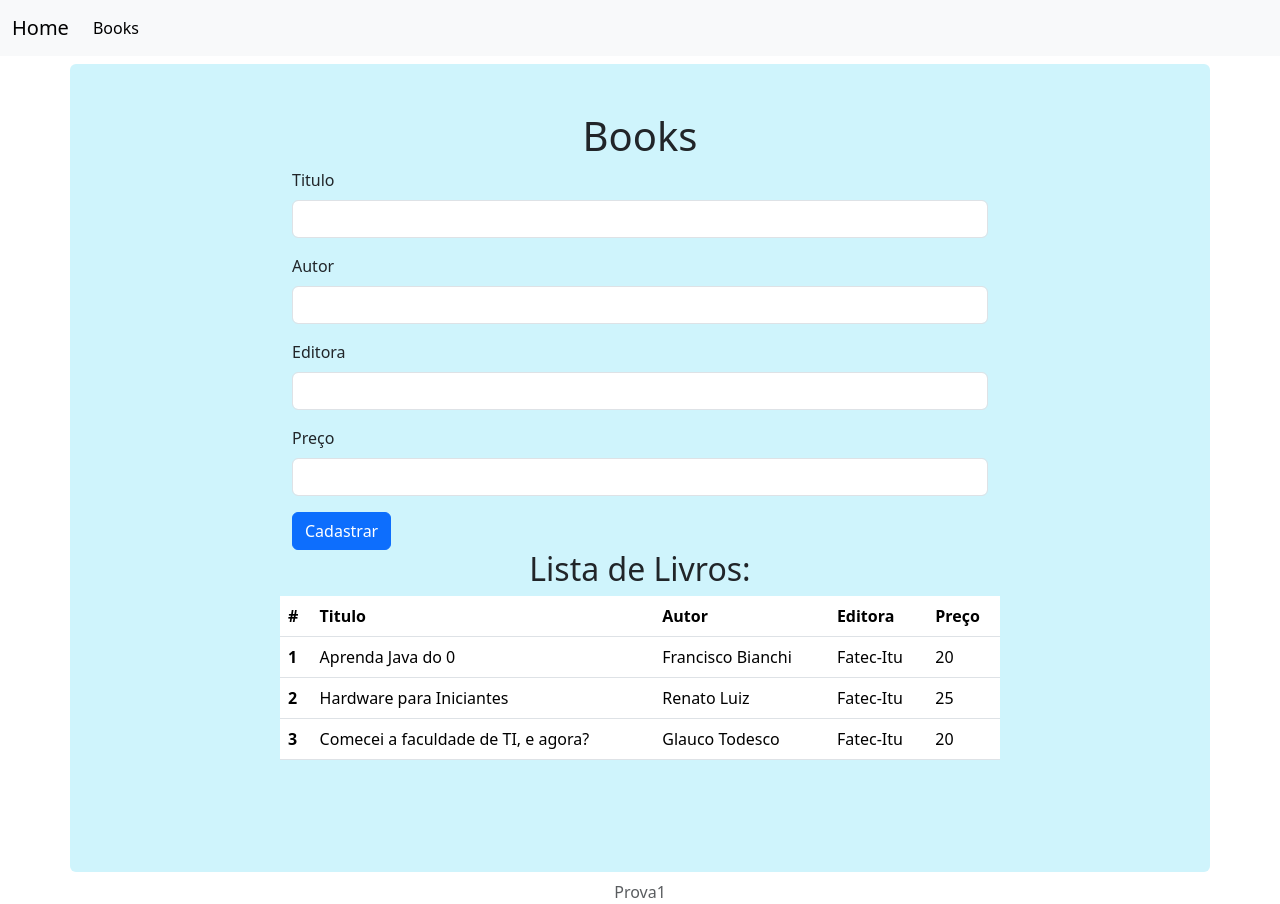
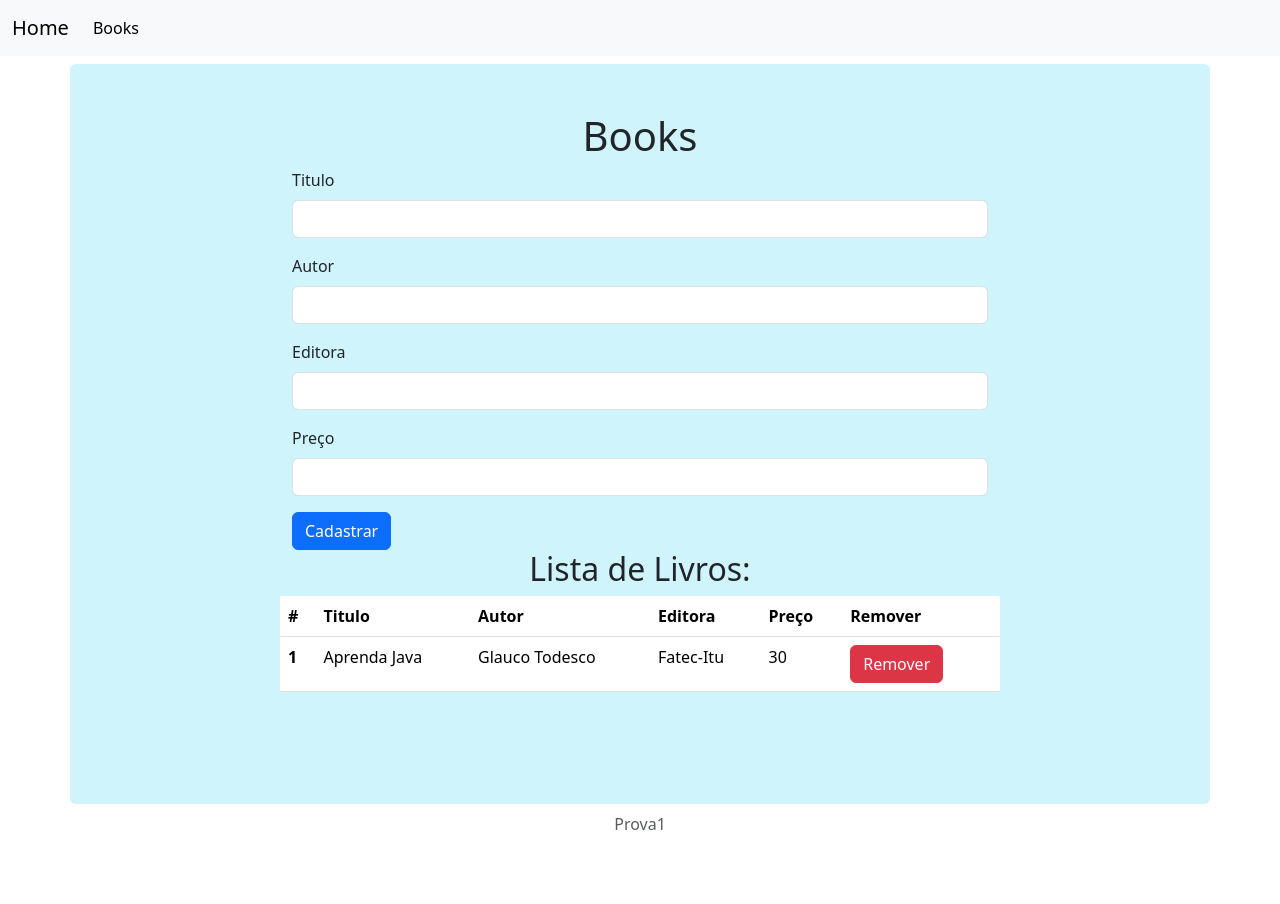
Before and after one commit to paulohenriqueo/-prova-angular-1, an Angular app: page /books in a window 1280 px wide. After the commit the page ends 836 px from the top, so only its background shows below. Built offline with nearby package versions, Linux system fonts and the light colour scheme; data requests are answered from the project's data file.

Commit message:
commit 8

```diff
--- a/db.json
+++ b/db.json
@@ -2,24 +2,10 @@
   "books": [
     {
       "id": 1,
-      "title": "Aprenda Java do 0",
-      "author": "Francisco Bianchi",
-      "publi": "Fatec-Itu",
-      "price": 20
-    },
-    {
-      "id": 2,
-      "title": "Hardware para Iniciantes",
-      "author": "Renato Luiz",
-      "publi": "Fatec-Itu",
-      "price": 25
-    },
-    {
-      "id": 3,
-      "title": "Comecei a faculdade de TI, e agora?",
+      "title": "Aprenda Java",
       "author": "Glauco Todesco",
       "publi": "Fatec-Itu",
-      "price": 20
+      "price": 30
     }
   ]
 }
--- a/src/app/book.service.ts
+++ b/src/app/book.service.ts
@@ -20,4 +20,7 @@ export class BookService {
   save(book:Book): Observable<Book>{
     return this.http.post<Book>(this.url, book);
   }
+  delete(book:Book): Observable<void>{
+    return this.http.delete<void>(`${this.url}/${book.id}`);
+  }
 }
--- a/src/app/books/books.component.html
+++ b/src/app/books/books.component.html
@@ -52,6 +52,7 @@
                     <th scope="col">Autor</th>
                     <th scope="col">Editora</th>
                     <th scope="col">Preço</th>
+                    <th scope="col" >Remover</th>
                   </tr>
                 </thead>
                 <tbody>
@@ -61,6 +62,11 @@
                     <td>{{book.author}}</td>
                     <td>{{book.publi}}</td>
                     <td>{{book.price}}</td>
+                    <td>
+                        <button class="btn btn-danger me-2"
+                        (click)="delete(book)"
+                        >Remover
+                    </button>
                   </tr>
                 </tbody>
               </table>
--- a/src/app/books/books.component.ts
+++ b/src/app/books/books.component.ts
@@ -37,4 +37,9 @@ export class BooksComponent implements OnInit {
     next : data => this.books.push(data)
   });
  }
+ delete(book : Book){
+  this.service.delete(book).subscribe({
+    next : () => this.loasBooks()
+  });
+ }
 }
```
